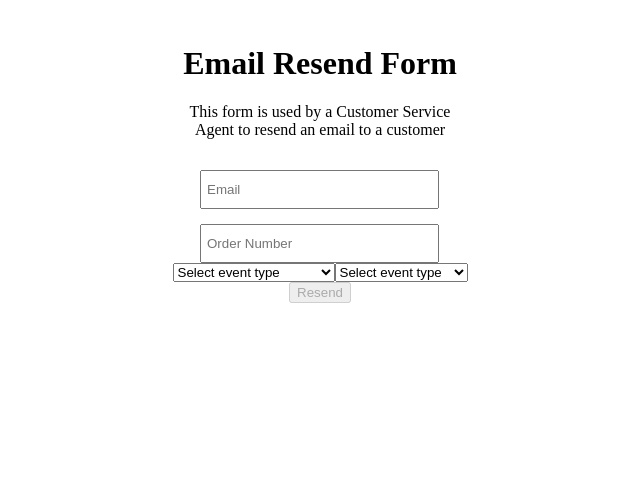
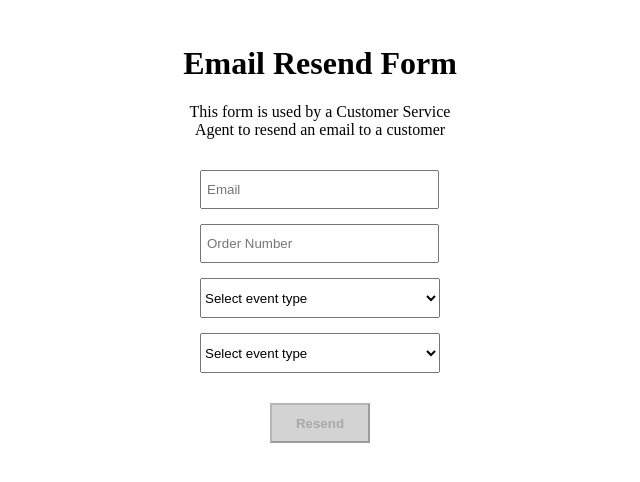
Before and after one commit to tochie/cs-resend-email, a React (Create React App) app: page / in a window 1280 px wide. Shown: the top 482 px of the page, without its empty margins (320-960 px from the left). Built offline with nearby package versions, Linux system fonts and the light colour scheme.

Commit message:
Update styles.css
Better styling for Resend button and a few other components

```diff
--- a/public/styles.css
+++ b/public/styles.css
@@ -21,21 +21,31 @@
   float: left;
 }
 
-.form > .eventType {
+.form > .candidateType {
   width: 240px;
   padding: 10px 0 10px 0;
   height: 40px;
   margin-top: 15px;
 }
 
-.form > .resend {
+.resend-disabled-true,
+.resend-disabled-false {
   padding: 10px;
   width: 100px;
   height: 40px;
   display: block;
   margin: 0 auto;
   margin-top: 30px;
+  font-weight: bold;
+}
+
+.resend-disabled-true {
+  color: darkgray;
+  background: lightgray;
+}
+
+.resend-disabled-false {
+  cursor: pointer;
   color: #ffffff;
   background: #000000;
-  font-weight: bold;
 }
```
